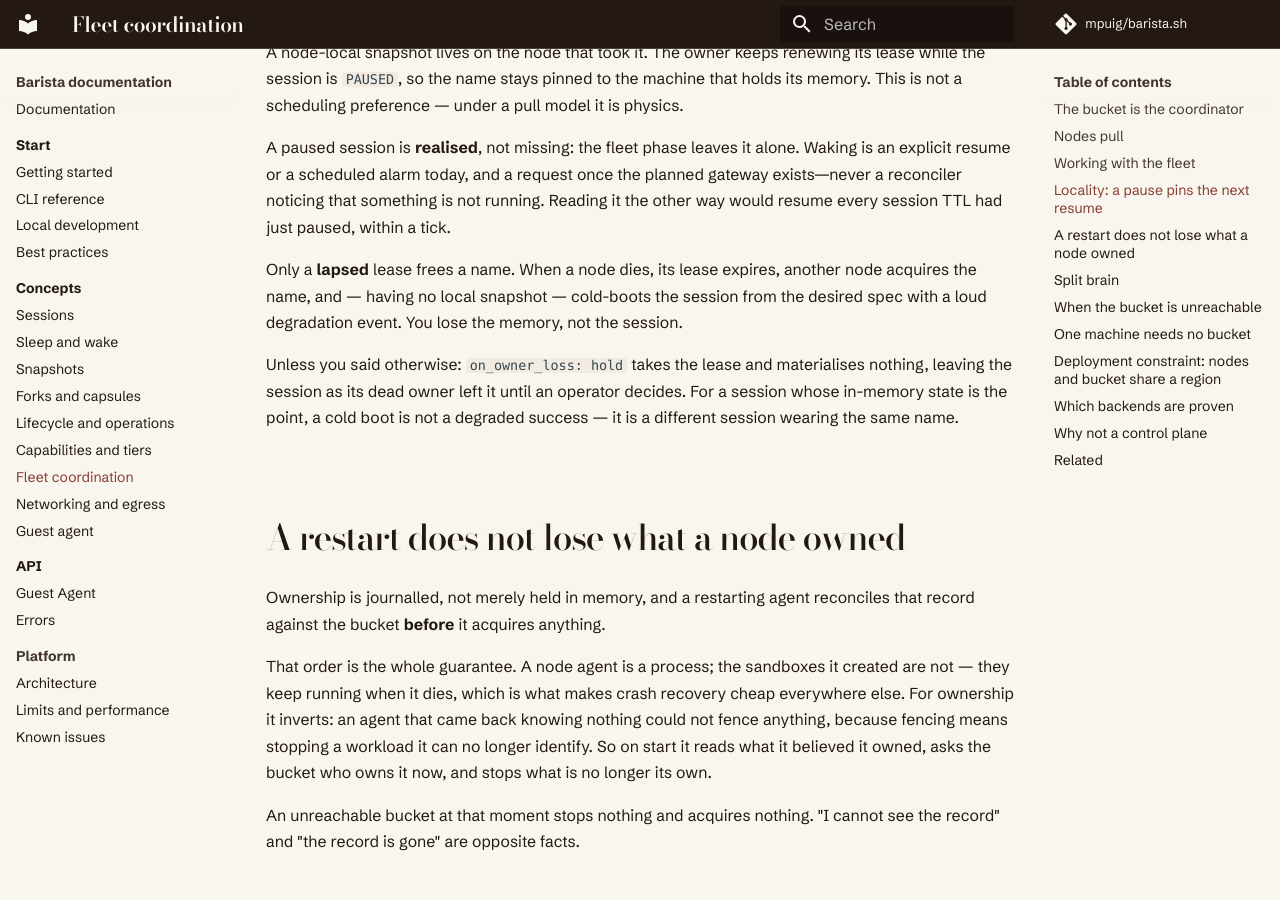
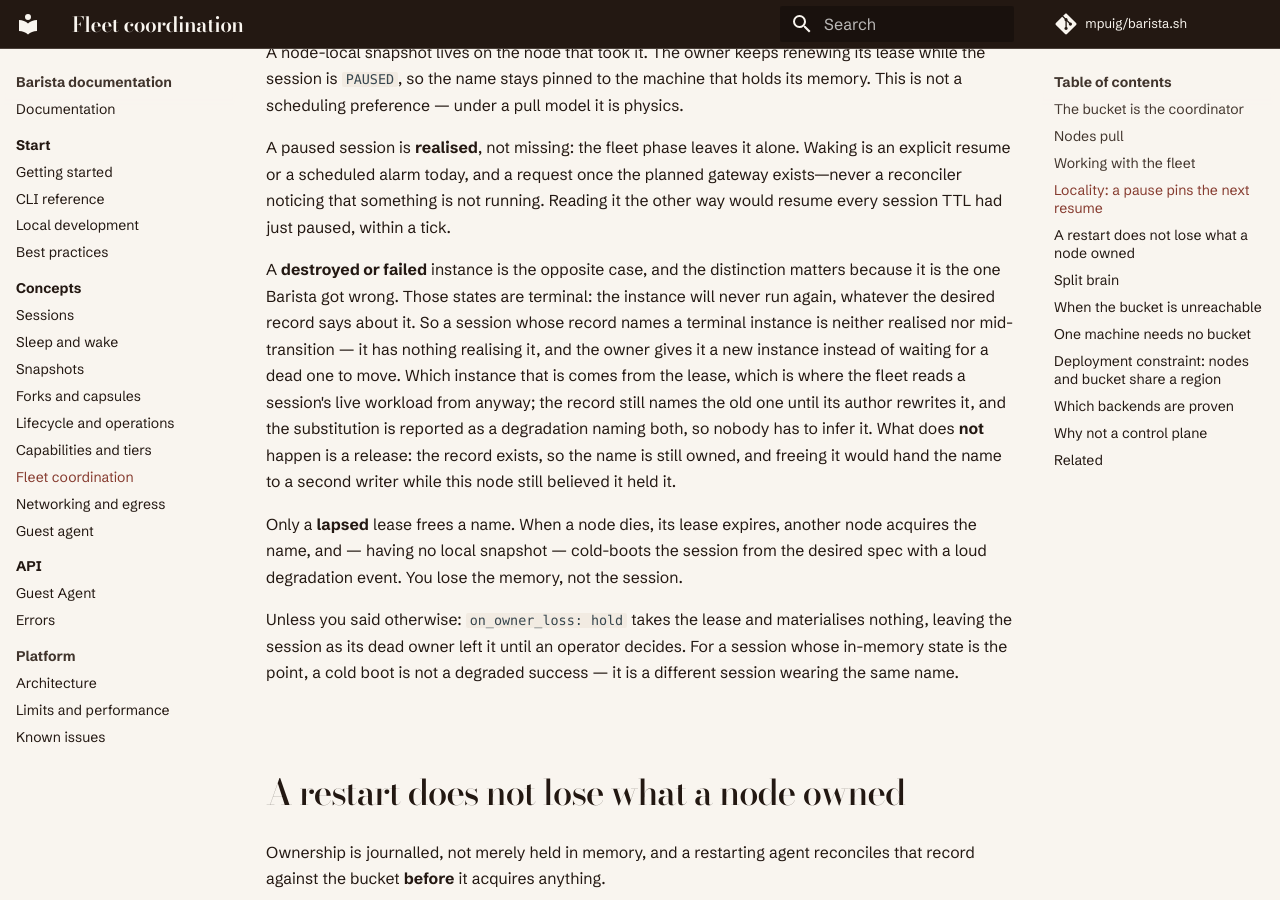
Before and after one commit to mpuig/barista.sh, an MkDocs documentation site: the page built from docs/concepts/fleet-coordination.md, in a window 1280 px wide and 900 px high, scrolled down 2581 px. Built offline with MkDocs 1.6.1 and Material for MkDocs 9.7.7, drawn with Linux system fonts in a browser that asks for light colours; comment, search, counter and statistics services are not loaded.

Commit message:
docs: a terminal instance is not a realised session
The fleet-coordination concept page explains what "realised" means — a paused
session is realised, so the phase leaves it alone — and said nothing about the
case that had the opposite answer and the wrong behaviour. Published docs that
describe only the half that worked are how the wedge kept looking like an
upstream gap (barista-024's rule).

States the new behaviour and, more importantly, the thing that did *not*
change: the name is not released while its record exists.

```diff
--- a/docs/concepts/fleet-coordination.md
+++ b/docs/concepts/fleet-coordination.md
@@ -108,6 +108,19 @@ planned gateway exists—never a reconciler noticing that something is not
 running. Reading it the other way would resume every session TTL had just
 paused, within a tick.
 
+A **destroyed or failed** instance is the opposite case, and the distinction
+matters because it is the one Barista got wrong. Those states are terminal: the
+instance will never run again, whatever the desired record says about it. So a
+session whose record names a terminal instance is neither realised nor
+mid-transition — it has nothing realising it, and the owner gives it a new
+instance instead of waiting for a dead one to move. Which instance that is comes
+from the lease, which is where the fleet reads a session's live workload from
+anyway; the record still names the old one until its author rewrites it, and the
+substitution is reported as a degradation naming both, so nobody has to infer it.
+What does **not** happen is a release: the record exists, so the name is still
+owned, and freeing it would hand the name to a second writer while this node
+still believed it held it.
+
 Only a **lapsed** lease frees a name. When a node dies, its lease expires,
 another node acquires the name, and — having no local snapshot — cold-boots the
 session from the desired spec with a loud degradation event. You lose the
```
